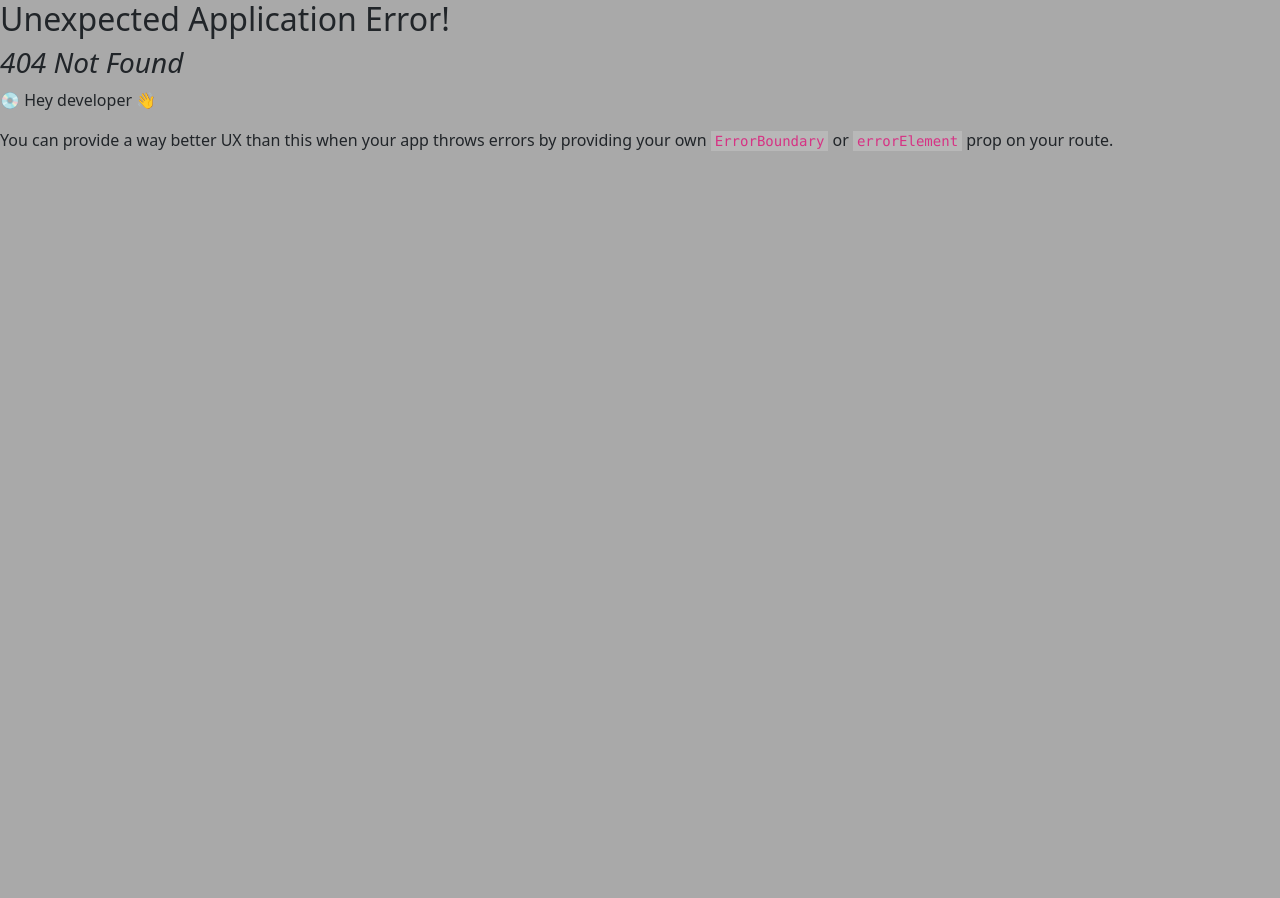
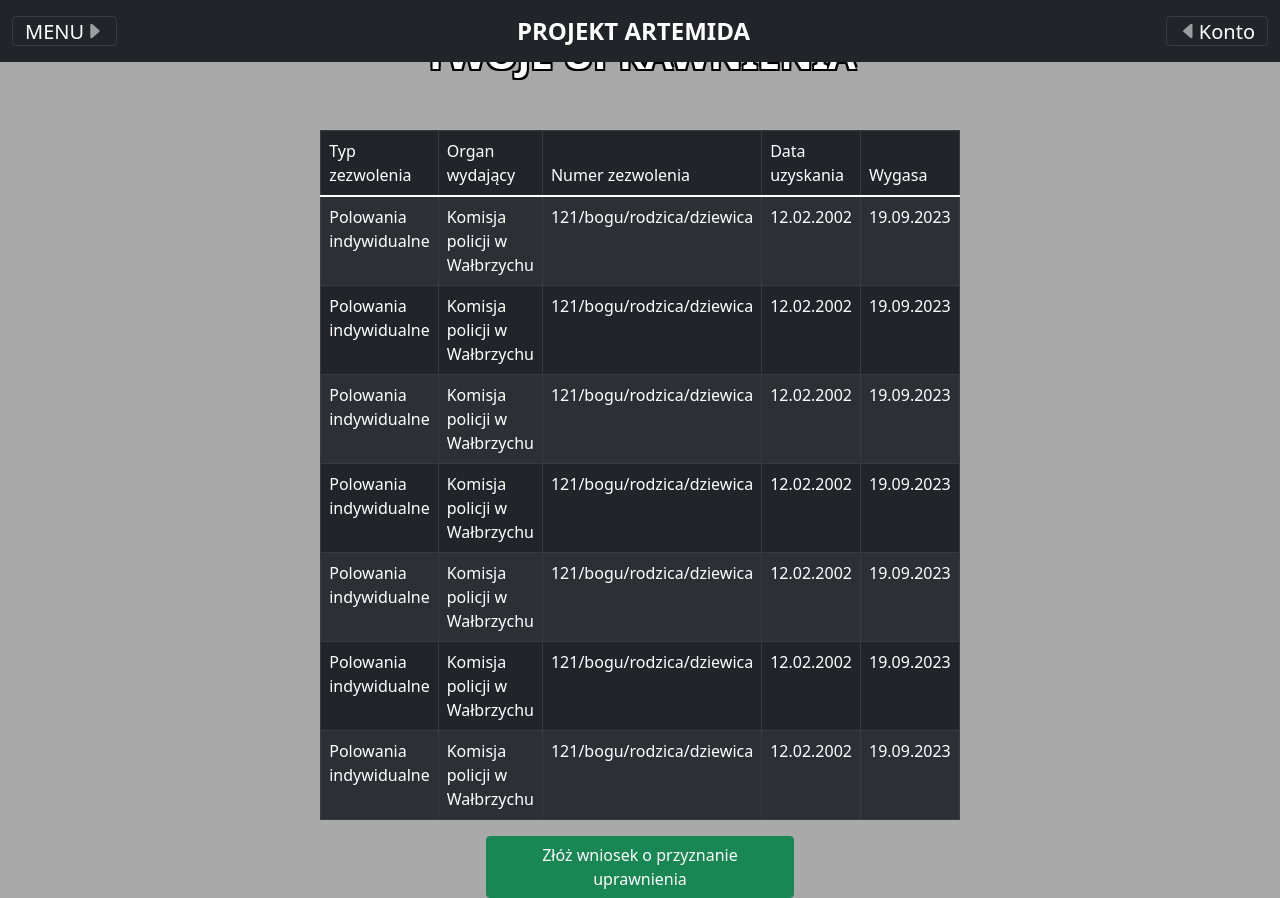
Before and after one commit to KlawyFarfocel/Projekt-Artemida, a React (Vite) app in the folder react/: page /Permissions in a window 1280 px wide. Before the commit this address had no page. Before the commit the page ends 800 px from the top, so only its background shows below. Built offline with nearby package versions, Linux system fonts and the light colour scheme.

Commit message:
Uprawnienia

```diff
--- a/react/src/components/NavbarReact.jsx
+++ b/react/src/components/NavbarReact.jsx
@@ -5,7 +5,7 @@ function NavbarReact(){
     const {user,userToken}=useStateContext()
     const menu=[
         {"name":"polowania","href":"#"},
-        {"name":"moje uprawnienia","href":"#"},
+        {"name":"moje uprawnienia","href":"/permissions"},
         {"name":"mapa okręgów","href":"/mapa"},
         {"name":"mój obwód łowiecki","href":"#"},
         {"name":"roczny plan łowiecki","href":"#"},
--- /dev/null
+++ b/react/src/components/Permissions.jsx
@@ -0,0 +1,83 @@
+import "./css/Permissions.css"
+export default function Permissions(){
+    const prop=[//To jak to nazwiesz to najmniejszy problem
+        [
+            {"Typ zezwolenia": "Polowania indywidualne"},
+            {"Organ wydający": "Komisja policji w Wałbrzychu"},
+            {"Numer zezwolenia":"121/bogu/rodzica/dziewica"},
+            {"Data uzyskania": "12.02.2002"},
+            {"Wygasa": "19.09.2023"}
+        ],
+        [
+            {"Typ zezwolenia": "Polowania indywidualne"},
+            {"Organ wydający": "Komisja policji w Wałbrzychu"},
+            {"Numer zezwolenia":"121/bogu/rodzica/dziewica"},
+            {"Data uzyskania": "12.02.2002"},
+            {"Wygasa": "19.09.2023"}
+        ],
+        [
+            {"Typ zezwolenia": "Polowania indywidualne"},
+            {"Organ wydający": "Komisja policji w Wałbrzychu"},
+            {"Numer zezwolenia":"121/bogu/rodzica/dziewica"},
+            {"Data uzyskania": "12.02.2002"},
+            {"Wygasa": "19.09.2023"}
+        ],
+        [
+            {"Typ zezwolenia": "Polowania indywidualne"},
+            {"Organ wydający": "Komisja policji w Wałbrzychu"},
+            {"Numer zezwolenia":"121/bogu/rodzica/dziewica"},
+            {"Data uzyskania": "12.02.2002"},
+            {"Wygasa": "19.09.2023"}
+        ],
+        [
+            {"Typ zezwolenia": "Polowania indywidualne"},
+            {"Organ wydający": "Komisja policji w Wałbrzychu"},
+            {"Numer zezwolenia":"121/bogu/rodzica/dziewica"},
+            {"Data uzyskania": "12.02.2002"},
+            {"Wygasa": "19.09.2023"}
+        ],
+        [
+            {"Typ zezwolenia": "Polowania indywidualne"},
+            {"Organ wydający": "Komisja policji w Wałbrzychu"},
+            {"Numer zezwolenia":"121/bogu/rodzica/dziewica"},
+            {"Data uzyskania": "12.02.2002"},
+            {"Wygasa": "19.09.2023"}
+        ],        [
+            {"Typ zezwolenia": "Polowania indywidualne"},
+            {"Organ wydający": "Komisja policji w Wałbrzychu"},
+            {"Numer zezwolenia":"121/bogu/rodzica/dziewica"},
+            {"Data uzyskania": "12.02.2002"},
+            {"Wygasa": "19.09.2023"}
+        ],
+
+    ]
+    return(
+
+        <div className="container w-50 h-100 mx-auto d-flex flex-column align-items-center justify-content-center ">
+            <h1 className="mb-5 shadow-md p-1 mb-2  rounded fs-1 text-uppercase fw-bold text-white">Twoje uprawnienia</h1>
+            <table className="table table-bordered table-dark table-striped table-hover">
+                <thead>
+                    <tr>
+                        <td>Typ zezwolenia</td>
+                        <td>Organ wydający</td>
+                        <td>Numer zezwolenia</td>
+                        <td>Data uzyskania</td>
+                        <td>Wygasa</td>
+                    </tr>
+                </thead>
+                        <tbody>
+                            {prop.map((value,key)=>
+                                     <tr>
+                                        <td>{value[0][Object.keys(value[0])]}</td>
+                                        <td>{value[1][Object.keys(value[1])]}</td>
+                                        <td>{value[2][Object.keys(value[2])]}</td>
+                                        <td>{value[3][Object.keys(value[3])]}</td>
+                                        <td>{value[4][Object.keys(value[4])]}</td>
+                                    </tr>
+                            )}
+                        </tbody>
+            </table>
+            <a className="btn btn-success w-50">Złóż wniosek o przyznanie uprawnienia</a>
+        </div>
+    )
+}
--- a/react/src/components/UserData.jsx
+++ b/react/src/components/UserData.jsx
@@ -1,72 +1,86 @@
+import { useRef } from "react";
+import "./css/sharedComponent.css"
 export default function UserData(){
+  const ref=useRef(null)
+  const copyLegitymacjaNumber=(e)=>{
+    navigator.clipboard.writeText(e.view.document.all[55].value);
+    ref.current.setAttribute('class','me-2 text-success')
+    setTimeout(()=>{ref.current.setAttribute('class','me-2 text-success d-none')},750)
+  }
     return(
         <div className="container w-50 h-100 mx-auto d-flex align-items-center justify-content-center ">
+
         <form className="h-75 mt-2 my-auto d-flex flex-column">
-          <h5 className="text-center fw-bold fs-2 text-uppercase">Dane</h5>
+          <h5 className="text-center fw-bold fs-2 text-uppercase text-white">Dane</h5>
           <div className="row mb-2">
             <div className="col">
               <div className="form-outline">
                 <input type="text" id="form3Example1" className="form-control" />
-                <label className="form-label" for="form3Example1">Imię</label>
+                <label className="form-label" htmlFor="form3Example1">Imię</label>
+
               </div>
             </div>
             <div className="col">
               <div className="form-outline">
                 <input type="text" id="form3Example2" className="form-control" />
-                <label className="form-label" for="form3Example2">Nazwisko</label>
+                <label className="form-label" htmlFor="form3Example2">Nazwisko</label>
               </div>
             </div>
           </div>
 
           <div className="form-outline mb-2">
             <input type="text" id="form3Example3" className="form-control" />
-            <label className="form-label" for="form3Example3">PESEL</label>
+            <label className="form-label" htmlFor="form3Example3">PESEL</label>
           </div>
-          <div className="form-outline mb-2">
-            <input type="text" id="form3Example3" className="form-control"  placeholder="227-9865-552-ANS" disabled="disabled" />
-            <label className="form-label" for="form3Example3">Nr.legitymacji</label>
+          <div className="input-group mb-3">
+            <input type="text" id="legitymacja" className="form-control" value="123-ANBS-HD5" disabled="disabled" />
+
+            <span onClick={copyLegitymacjaNumber} className="input-group-text">
+            <span className="me-2 text-success d-none" ref={ref} id="copyText">Skopiowano!</span>
+              <i className="bi bi-clipboard-fill"></i>
+            </span>
           </div>
-          <h5 className="text-center fw-bold fs-2 text-uppercase">Adres</h5>
+          <h5 className="text-center fw-bold fs-2 text-uppercase text-white">Adres</h5>
           <div className="row mb-2">
             <div className="col">
               <div className="form-outline">
                 <input type="text" id="form3Example1" className="form-control" />
-                <label className="form-label" for="form3Example1">Miasto</label>
+                <label className="form-label" htmlFor="form3Example1">Miasto</label>
               </div>
             </div>
             <div className="col">
               <div className="form-outline">
                 <input type="text" id="form3Example2" className="form-control" />
-                <label className="form-label" for="form3Example2">Kod Pocztowy</label>
+                <label className="form-label" htmlFor="form3Example2">Kod Pocztowy</label>
               </div>
             </div>
           </div>
           <div className="form-outline mb-2">
             <input type="text" id="form3Example3" className="form-control" />
-            <label className="form-label" for="form3Example3">Ulica</label>
+            <label className="form-label" htmlFor="form3Example3">Ulica</label>
           </div>
           <div className="row mb-2">
             <div className="col">
               <div className="form-outline">
                 <input type="text" id="form3Example1" className="form-control" />
-                <label className="form-label" for="form3Example1">Nr. mieszkania</label>
+                <label className="form-label" htmlFor="form3Example1">Nr. mieszkania</label>
               </div>
             </div>
             <div className="col">
               <div className="form-outline">
                 <input type="text" id="form3Example2" className="form-control" />
-                <label className="form-label" for="form3Example2">Nr. budynku</label>
+                <label className="form-label" htmlFor="form3Example2">Nr. budynku</label>
               </div>
             </div>
           </div>
-          <h5 className="text-center fw-bold fs-2 text-uppercase">Kontakt</h5>
+          <h5 className="text-center fw-bold fs-2 text-uppercase text-white">Kontakt</h5>
           <div className="form-outline mb-2">
             <input type="text" id="form3Example3" className="form-control" />
-            <label className="form-label" for="form3Example3">E-mail</label>
+            <label className="form-label" htmlFor="form3Example3">E-mail</label>
           </div>
           <div className="form-outline mb-2">
             <input type="text" id="form3Example3" placeholder="789 887 888" className="form-control" />
-            <label className="form-label" for="form3Example3">Nr.telefonu</label>
+            <label className="form-label" htmlFor="form3Example3">Nr.telefonu</label>
           </div>
           <button type="submit" className="btn btn-success mb-2 mx-auto">Zapisz zmiany</button>
         </form>
--- /dev/null
+++ b/react/src/components/css/Permissions.css
@@ -0,0 +1,7 @@
+h1{
+    text-shadow:
+    -2px -2px 0 #000,
+    2px -2px 0 #000,
+    -2px 2px 0 #000,
+    2px 2px 0 #000;
+}
--- /dev/null
+++ b/react/src/components/css/sharedComponent.css
@@ -0,0 +1,7 @@
+h1,h5{
+    text-shadow:
+    -2px -2px 0 #000,
+    2px -2px 0 #000,
+    -2px 2px 0 #000,
+    2px 2px 0 #000;
+}
--- a/react/src/router.jsx
+++ b/react/src/router.jsx
@@ -5,6 +5,7 @@ import UserLayout from "./views/UserLayout";
 import Dashboard from "./components/Dashboard";
 import ObwodMap from "./components/ObwodMap";
 import UserData from "./components/UserData";
+import Permissions from "./components/Permissions";
 
 const router=createBrowserRouter([
     {
@@ -36,6 +37,10 @@ const router=createBrowserRouter([
             {
                 path:"/UserData",
                 element:<UserData/>
+            },
+            {
+                path:"/Permissions",
+                element:<Permissions/>
             }
         ]
     },
```
